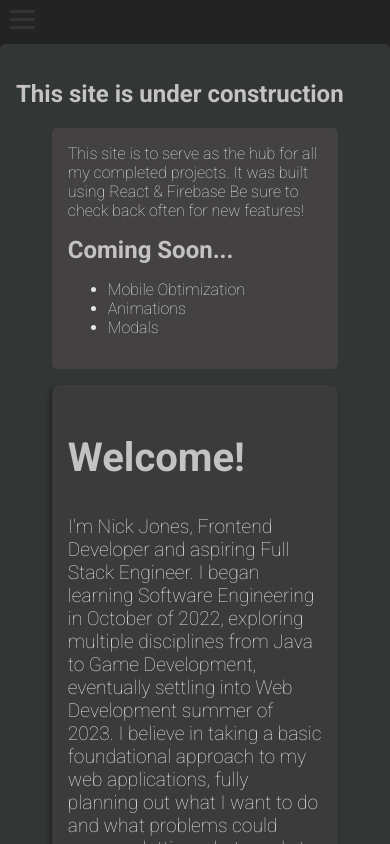
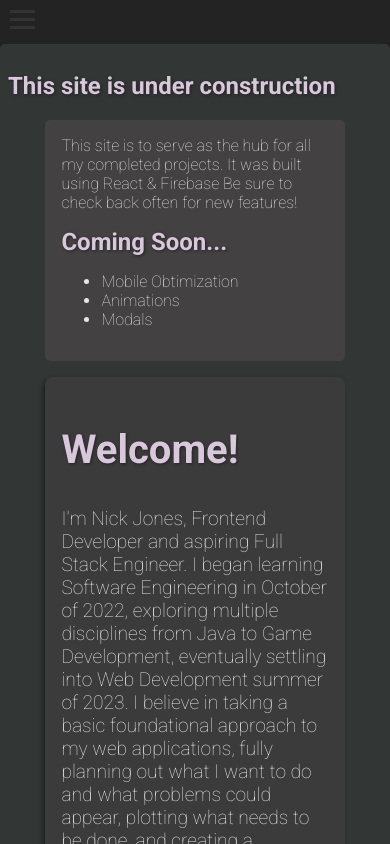
Before and after one commit to JonesInForCode/loafer-portfolio, a React (Vite) app: page / in a window 390 px wide. Shown: the top 844 px of the page. Built offline with nearby package versions, Linux system fonts and the light colour scheme; no server answers.

Commit message:
add image to about page. Small style adjustments

```diff
--- a/src/pages/About.jsx
+++ b/src/pages/About.jsx
@@ -6,6 +6,7 @@ export default function About() {
     <div className={styles.aboutPage}>
       <h1 className={styles.aboutHeader}>About Me</h1>
       <div className={styles.aboutContent}>
+        <img src="/public/images/jonesinforcodeabtpg.jpg"/>
         <h2>Hi, I'm Nick Jones</h2>
         <h3>Frontend Software Developer</h3>
         <h3>React| JavaScript| HTML| CSS</h3>
--- a/src/pages/Pages.module.css
+++ b/src/pages/Pages.module.css
@@ -14,13 +14,19 @@
   padding: 25px;
 }
 
+.aboutContent > img {
+  width: 250px;
+  border-radius: 25%;
+}
+
 h1,
 h2,
 h3,
 h4,
 h5,
 h6 {
-  color: #c5c2c2;
+  color: #d9c7dc;
+  text-shadow: 1px 1px 3px #232323;
 }
 
 .article {
@@ -107,7 +113,7 @@ h6 {
   .aboutSnip {
     flex-direction: column; /* Change flex-direction to column */
     max-width: 100%; /* Make sure the containers take full width */
-    padding: 1rem; /* Adjust padding as needed */
+    padding: 0.5rem;
   }
 
   .homeArticle {
@@ -127,7 +133,7 @@ h6 {
   .homeArticle,
   .centerSection,
   .aboutSnip {
-    max-width: 80%; /* Adjust the maximum width as desired */
+    max-width: 80%; /* Adjust the maximum width */
     margin-bottom: 1rem; /* Add some spacing between the elements */
   }
 
@@ -137,7 +143,7 @@ h6 {
 }
 @media only screen and (min-width: 1520px) {
   .homeWrapper {
-    max-width: 95vw; /* Adjust this value as needed */
+    max-width: 95vw;
     margin: 0 auto; /* Center horizontally */
     padding: 1rem; /* Add some padding */
     font-size: 1.2rem;
```
Also changed, not shown: 1 other file (tests, documents, lock files or other folders).
